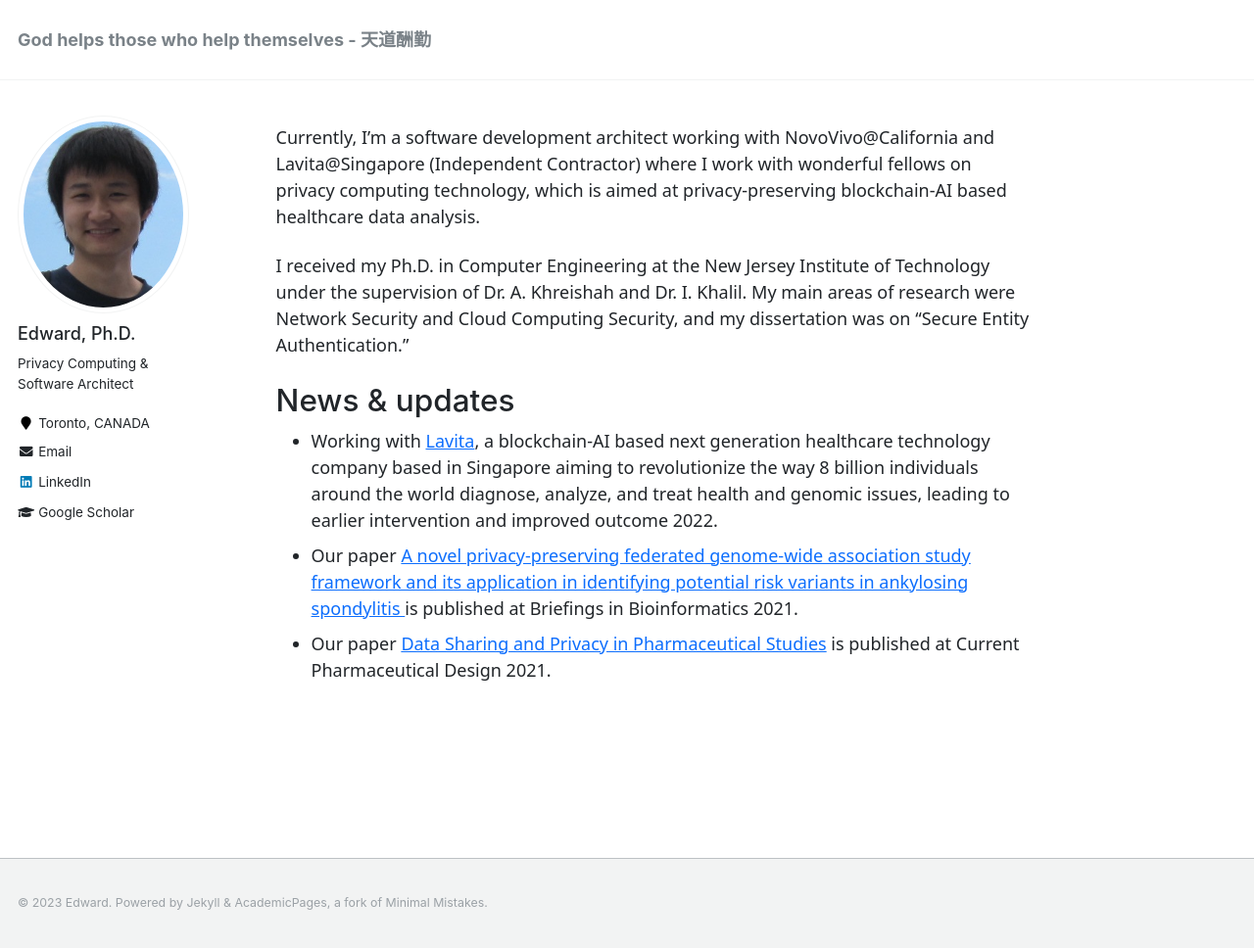
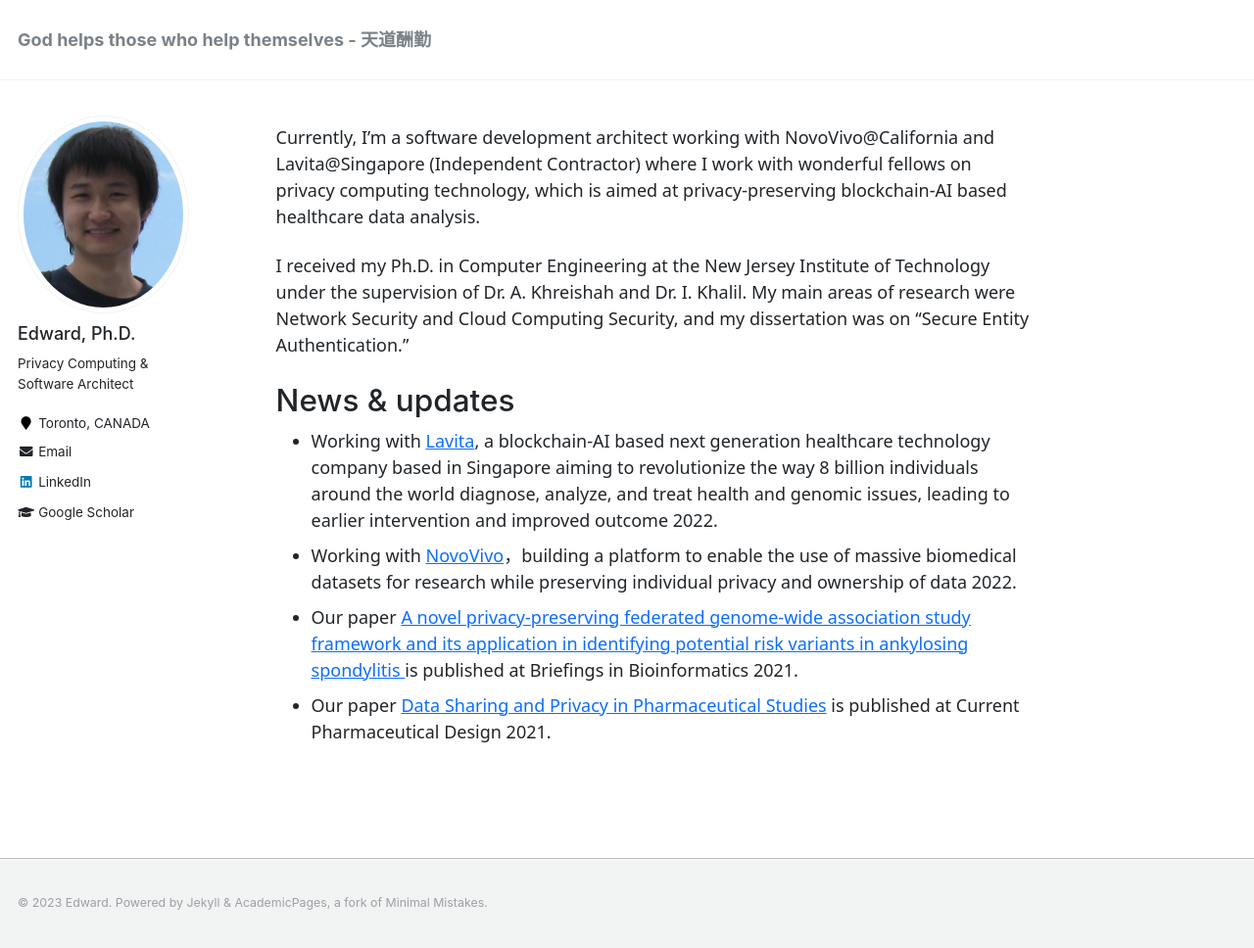
Before and after one commit to edwarddou2020/edwarddou2020.github.io, a Jekyll site: the page built from _pages/about.md, in a window 1280 px wide and 968 px high. Shown: the whole window at 98% size. Built offline with Jekyll 4.4.1, drawn with Linux system fonts in a browser that asks for light colours.

Commit message:
Update about.md

```diff
--- a/_pages/about.md
+++ b/_pages/about.md
@@ -15,5 +15,6 @@ I received my Ph.D. in Computer Engineering at the New Jersey Institute of Techn
 
 ### News & updates
 * Working with [Lavita](https://www.lavita.ai/), a blockchain-AI based next generation healthcare technology company based in Singapore aiming to revolutionize the way 8 billion individuals around the world diagnose, analyze, and treat health and genomic issues, leading to earlier intervention and improved outcome 2022.
+* Working with [NovoVivo](http://www.novovivo.io/)，building a platform to enable the use of massive biomedical datasets for research while preserving individual privacy and ownership of data 2022.
 * Our paper [A novel privacy-preserving federated genome-wide association study framework and its application in identifying potential risk variants in ankylosing spondylitis ](https://academic.oup.com/bib/article-abstract/22/3/bbaa090/5860679) is published at Briefings in Bioinformatics 2021.
 * Our paper [Data Sharing and Privacy in Pharmaceutical Studies]([https://aclanthology.org/2022.csrr-1.6/](https://www.ingentaconnect.com/content/ben/cpd/2021/00000027/00000007/art00003)) is published at Current Pharmaceutical Design 2021.
```
